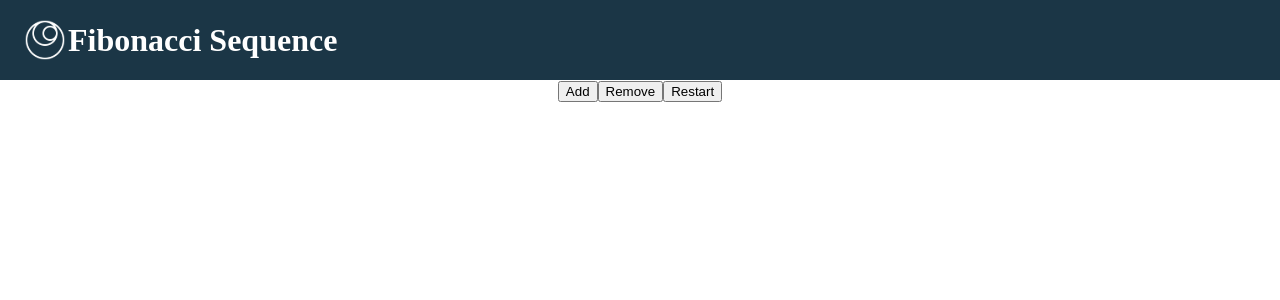
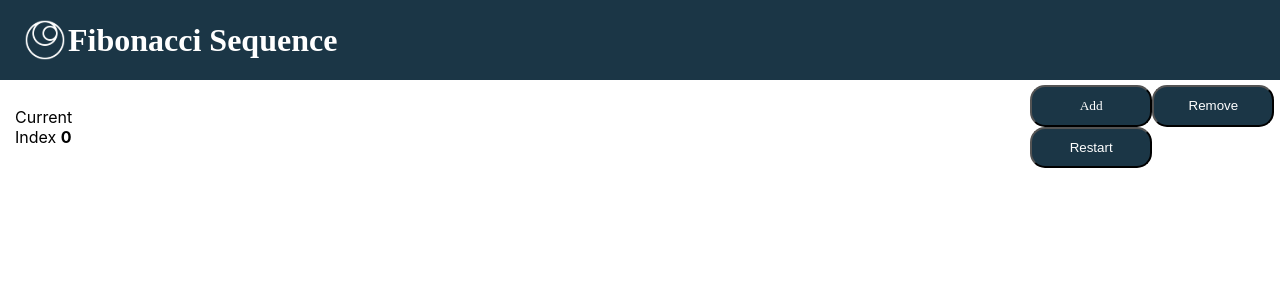
Before and after one commit to Sinthix/fibonacci-game, a React (Create React App) app: page / in a window 1280 px wide. Shown: the top 300 px of the page. Built offline with nearby package versions, Linux system fonts and the light colour scheme.

Commit message:
feat: adds stylish to lines and the counter with some extra minor fixes

```diff
--- a/src/App.css
+++ b/src/App.css
@@ -1,7 +1,3 @@
-.App {
-  text-align: center;
-}
-
 .App-logo {
   height: 42px;
   pointer-events: none;
@@ -26,3 +22,25 @@
   align-items: center;
   color: white;
 }
+
+.counter-controls {
+  margin-top: 5px;
+  margin-left: 15px;
+  display: flex;
+  gap: 73vw;
+  align-items: center;
+}
+
+.line{
+  margin-left: 15px;
+  font-family: 'Montserrat';
+}
+
+.polys {
+  gap: 10px;
+  display: flex;
+  align-content: center;
+  align-items: center;
+  justify-content: center;
+  font-size: 40px;
+}
--- a/src/App.tsx
+++ b/src/App.tsx
@@ -50,6 +50,7 @@ function App() {
         <p>Fibonacci Sequence</p>
       </header>
       <div className='counter-controls'>
+        <span>Current Index <b>{index}</b></span>
         <Controls onAdd={handleAdd} onRemove={handleRemove} onRestart={handleReset} />
       </div>
       <div className='container'>
@@ -57,9 +58,11 @@ function App() {
         {sequence.map((num, index) => (
           <div className='line' key={index}>
             <div>{num}</div>
-            {[...Array(num)].map((_, polyIdx) => (
-            <Polygon key={polyIdx} type={getPolygonType(index +1)} />
-          ))}
+            <div className='polys'>
+              {[...Array(num)].map((_, polyIdx) => (
+                <Polygon key={polyIdx} type={getPolygonType(index +1)} />
+              ))}
+            </div>
           </div>
           ))}
 
--- a/src/components/Control.tsx
+++ b/src/components/Control.tsx
@@ -1,12 +1,13 @@
 import React from "react";
+import '../styles/controls.css';
 import { IControlsTypes } from "../interfaces/IControls";
 
 const Controls: React.FC<IControlsTypes> = ({ onAdd, onRemove, onRestart}) => {
     return (
         <div className="controls">
-            <button onClick={onAdd}>Add</button>
-            <button onClick={onRemove}>Remove</button>
-            <button onClick={onRestart}>Restart</button>
+            <button className="add-btn" onClick={onAdd}>Add</button>
+            <button className="remove-btn" onClick={onRemove}>Remove</button>
+            <button className="restart-btn" onClick={onRestart}>Restart</button>
         </div>
     );
 };
--- /dev/null
+++ b/src/styles/controls.css
@@ -0,0 +1,48 @@
+.add-btn {
+    width: 122.21px;
+    height: 41.53px;
+    top: 108px;
+    left: 1026px;
+    gap: 0px;
+    opacity: 0px;
+    padding: 11px 17px 11px 17px;
+    gap: 10px;
+    opacity: 0px;
+    background-color: #1B3646;
+    border-radius: 15px;
+    color: #fff;
+    font-family: 'Montserrat';
+    cursor: pointer;
+}
+
+.remove-btn {
+    width: 122.21px;
+    height: 41.53px;
+    top: 108px;
+    left: 1026px;
+    gap: 0px;
+    opacity: 0px;
+    padding: 11px 17px 11px 17px;
+    gap: 10px;
+    opacity: 0px;
+    background-color: #1B3646;
+    border-radius: 15px;
+    color: #fff;
+    cursor: pointer;
+}
+
+.restart-btn {
+    width: 122.21px;
+    height: 41.53px;
+    top: 108px;
+    left: 1026px;
+    gap: 0px;
+    opacity: 0px;
+    padding: 11px 17px 11px 17px;
+    gap: 10px;
+    opacity: 0px;
+    background-color: #1B3646;
+    border-radius: 15px;
+    color: #fff;
+    cursor: pointer;
+}
```
